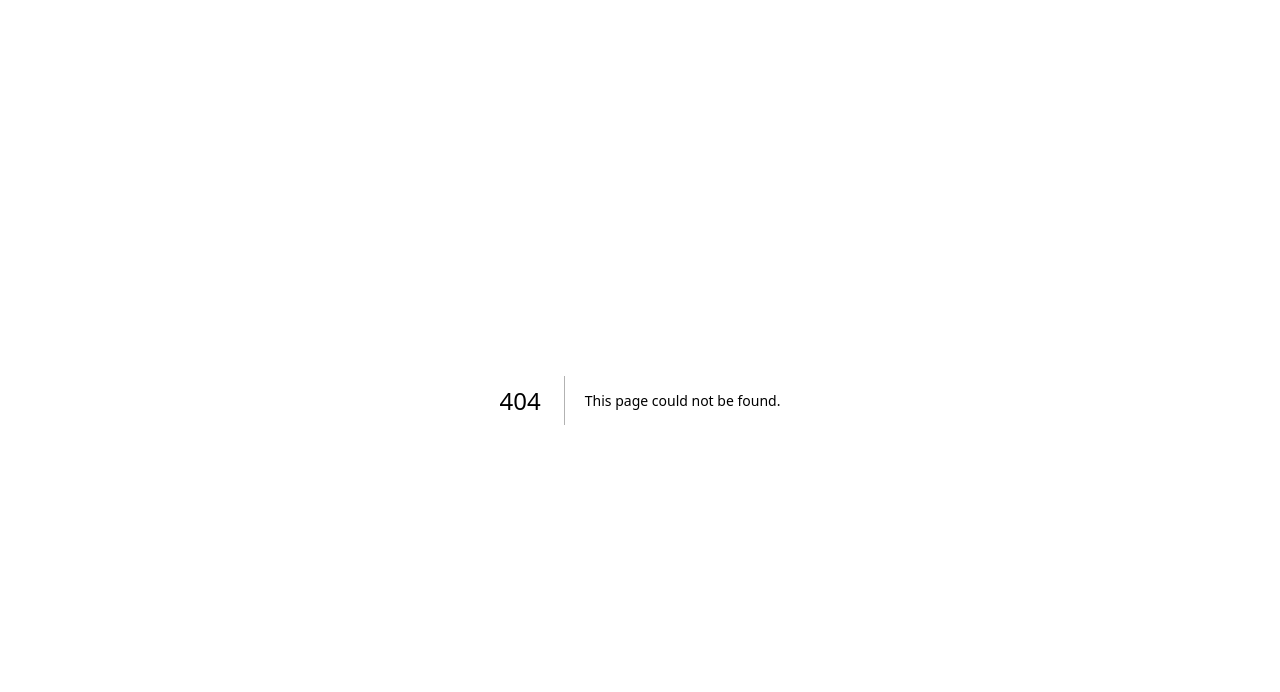
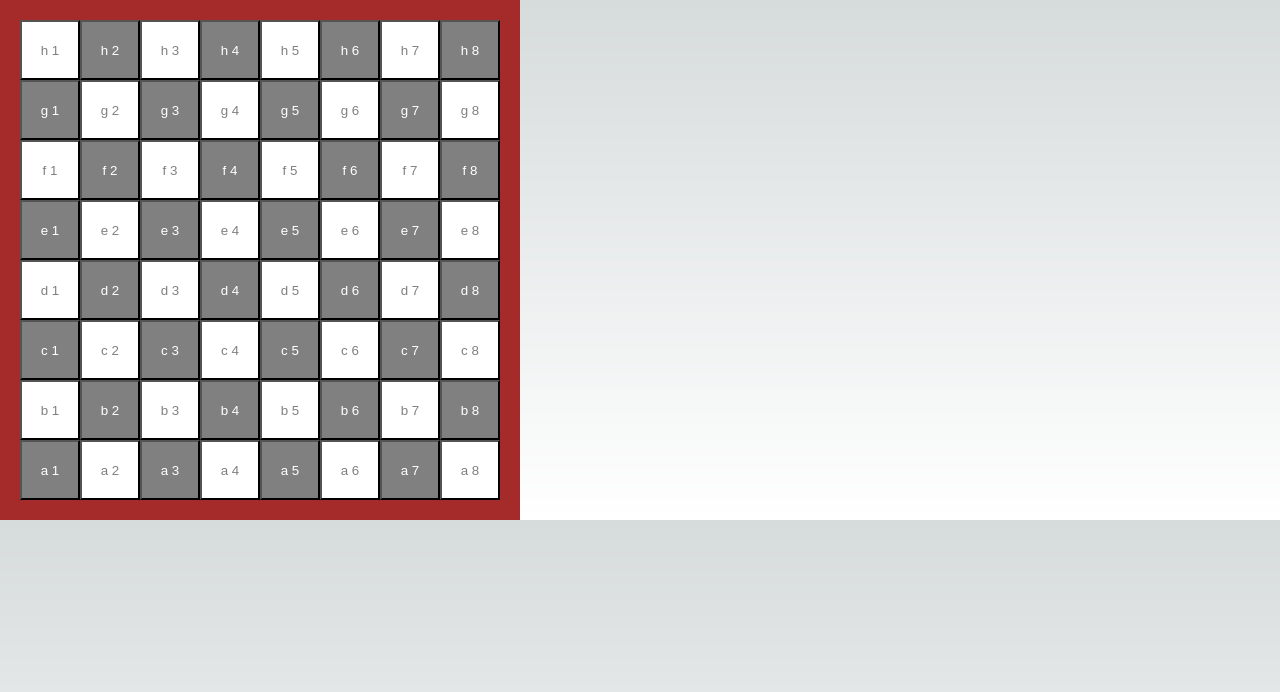
Before and after one commit to JorSanders/chess-sweeper, a Next.js app: page /chessboard in a window 1280 px wide. Before the commit this address had no page. Shown: the top 692 px of the page. Built offline with nearby package versions, Linux system fonts and the light colour scheme.

Commit message:
feat: add chessboard base setup

```diff
--- /dev/null
+++ b/app/chessboard/chessboard.module.css
@@ -0,0 +1,25 @@
+.board {
+  display: grid;
+  grid-template-columns: repeat(8, 1fr);
+  border: 20px solid brown;
+  gap: 0;
+  width: fit-content;
+}
+
+.tile {
+  height: 60px;
+  width: 60px;
+  display: flex;
+  justify-content: center;
+  align-items: center;
+}
+
+.light {
+  background-color: white;
+  color: gray;
+}
+
+.dark {
+  background-color: gray;
+  color: white;
+}
--- /dev/null
+++ b/app/chessboard/chessboard.tsx
@@ -0,0 +1,38 @@
+import styles from "./chessboard.module.css";
+
+interface Props {
+  itemsPerRow: number;
+  itemsPerColumn: number;
+}
+
+export const Chessboard = ({ itemsPerRow = 8, itemsPerColumn = 8 }: Props) => {
+  const columns = Array.from({ length: itemsPerColumn }, (_, columnIndex) => {
+    const rows = Array.from({ length: itemsPerRow }, (_, rowIndex) => {
+      const isDarkSquare = (rowIndex + columnIndex) % 2 === 0;
+
+      return (
+        <button
+          key={rowIndex}
+          className={`${styles.tile} ${
+            isDarkSquare ? styles.dark : styles.light
+          }`}
+        >
+          {String.fromCharCode(96 + 1 + columnIndex)} {rowIndex + 1}
+        </button>
+      );
+    });
+    return rows;
+  });
+
+  return (
+    <div className={styles.board}>
+      {columns
+        .map((column) => {
+          return column.map((row) => {
+            return row;
+          });
+        })
+        .reverse()}
+    </div>
+  );
+};
--- /dev/null
+++ b/app/chessboard/page.tsx
@@ -0,0 +1,3 @@
+import { Chessboard } from "./chessboard";
+
+export default Chessboard
```
Also changed, not shown: 2 other files (tests, documents, lock files or other folders).
